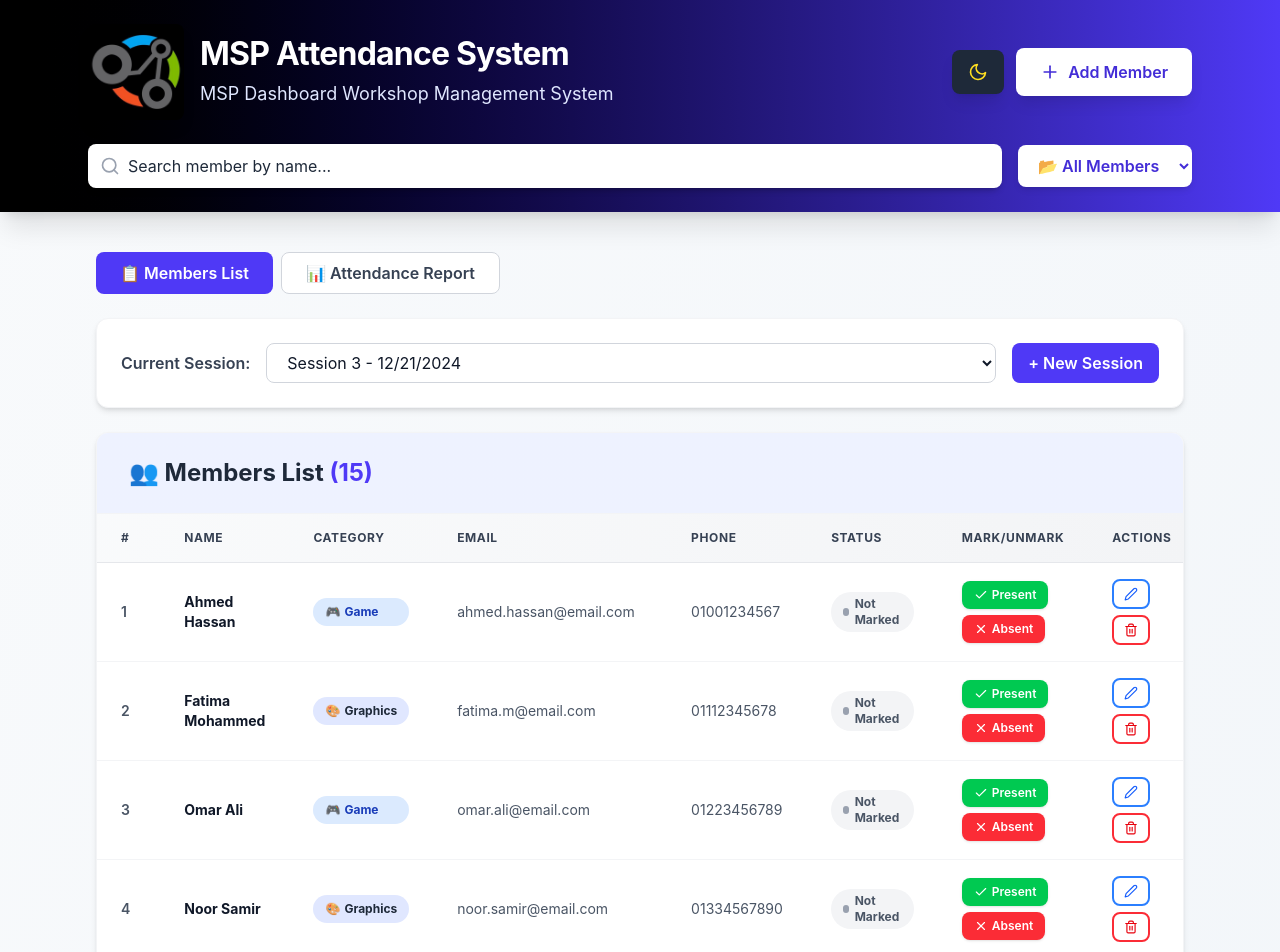
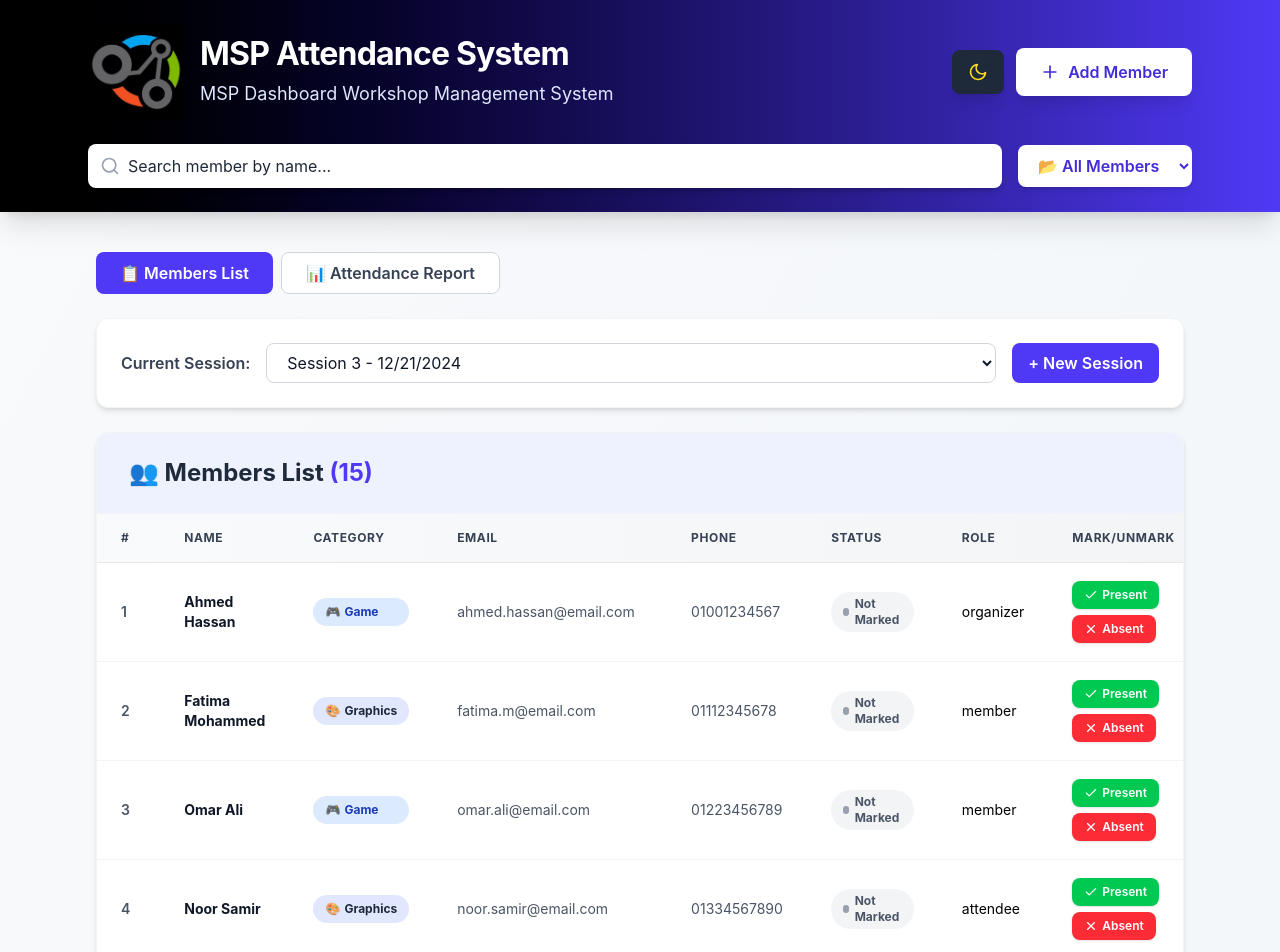
Before and after one commit to JoeRagheb29/MSP_Attendance_Dashboard, a React (Vite) app: page / in a window 1280 px wide. Shown: the top 952 px of the page. Built offline with nearby package versions, Linux system fonts and the light colour scheme.

Commit message:
add role feature in the member properties

```diff
--- a/src/App.tsx
+++ b/src/App.tsx
@@ -85,7 +85,7 @@ function App() {
       id: Math.max(...members.map(m => m.id), 0) + 1,
       createdAt: new Date().toISOString()
     }
-    setMembers([...members, member])
+    setMembers([member , ...members])
     handleCloseModal()
   }
 
--- a/src/components/AddMember.tsx
+++ b/src/components/AddMember.tsx
@@ -1,6 +1,6 @@
 import { useState } from "react";
 import { FiX, FiSave } from "react-icons/fi";
-import type { Member, Category } from "../types";
+import type { Member } from "../types";
 
 interface AddMemberProps {
   onClose: () => void;
@@ -18,9 +18,10 @@ export const AddMember = ({
 }: AddMemberProps) => {
   const [formData, setFormData] = useState({
     name: editingMember?.name || "",
-    category: (editingMember?.category || "game") as Category,
+    category: editingMember?.category || "game",
     email: editingMember?.email || "",
     phone: editingMember?.phone || "",
+    role: editingMember?.role || 'attendee',
   });
   const [loading, setLoading] = useState(false);
   const [error, setError] = useState("");
@@ -165,6 +166,30 @@ export const AddMember = ({
             />
           </div>
 
+          {/* Role Input */}
+          <div className="mb-7">
+            <label
+              htmlFor="phone"
+              className="block text-sm font-bold text-gray-800 mb-2 uppercase tracking-wide"
+            >
+              Role:
+            </label>
+            <select
+              title="Select role"
+              id="role"
+              name="role"
+              value={formData.role}
+              onChange={handleChange}
+              disabled={loading}
+              required
+              className="w-full px-4 py-2.5 border border-gray-300 rounded-lg focus:outline-none focus:ring-2 focus:ring-indigo-500 focus:border-transparent disabled:bg-gray-100 transition-all shadow-sm hover:shadow-md"
+            >
+              <option value="attendee">Attendee</option>
+              <option value="member">Member</option>
+              <option value="organizer">Organizer</option>
+            </select>
+          </div>
+
           {/* Action Buttons */}
           <div className="flex gap-3">
             <button
--- a/src/components/AttendanceReport.tsx
+++ b/src/components/AttendanceReport.tsx
@@ -69,7 +69,7 @@ export const AttendanceReport = ({
               <th className={`px-6 py-4 text-left text-xs font-bold uppercase tracking-wider ${isDarkMode ? 'text-gray-300' : 'text-gray-700'}`}>#</th>
               <th className={`px-6 py-4 text-left text-xs font-bold uppercase tracking-wider ${isDarkMode ? 'text-gray-300' : 'text-gray-700'}`}>Name</th>
               <th className={`px-6 py-4 text-left text-xs font-bold uppercase tracking-wider ${isDarkMode ? 'text-gray-300' : 'text-gray-700'}`}>Category</th>
-              <th className={`px-6 py-4 text-left text-xs font-bold uppercase tracking-wider ${isDarkMode ? 'text-gray-300' : 'text-gray-700'}`}>Email</th>
+              <th className={`px-6 py-4 text-left text-xs font-bold uppercase tracking-wider ${isDarkMode ? 'text-gray-300' : 'text-gray-700'}`}>Role</th>
               <th className={`px-6 py-4 text-left text-xs font-bold uppercase tracking-wider ${isDarkMode ? 'text-gray-300' : 'text-gray-700'}`}>Present</th>
               <th className={`px-6 py-4 text-left text-xs font-bold uppercase tracking-wider ${isDarkMode ? 'text-gray-300' : 'text-gray-700'}`}>Absent</th>
               <th className={`px-6 py-4 text-left text-xs font-bold uppercase tracking-wider ${isDarkMode ? 'text-gray-300' : 'text-gray-700'}`}>Not Marked</th>
@@ -106,7 +106,7 @@ export const AttendanceReport = ({
                       )}
                     </span>
                   </td>
-                  <td className={`px-6 py-4 text-sm ${isDarkMode ? 'text-gray-400' : 'text-gray-600'}`}>{member.email || '—'}</td>
+                  <td className={`px-6 py-4 text-sm ${isDarkMode ? 'text-gray-400' : 'text-gray-600'}`}>{member.role || '—'}</td>
                   <td className="px-6 py-4">
                     <span className="inline-flex items-center px-3 py-1 rounded-full text-xs font-bold gap-1.5 bg-green-100 text-green-800">
                       <span className="inline-block w-2 h-2 rounded-full bg-green-600"></span>
--- a/src/components/MemberList.tsx
+++ b/src/components/MemberList.tsx
@@ -51,6 +51,7 @@ export const MemberList = ({
               <th className={`px-6 py-4 text-left text-xs font-bold uppercase tracking-wider ${isDarkMode ? 'text-gray-300' : 'text-gray-700'}`}>Email</th>
               <th className={`px-6 py-4 text-left text-xs font-bold uppercase tracking-wider ${isDarkMode ? 'text-gray-300' : 'text-gray-700'}`}>Phone</th>
               <th className={`px-6 py-4 text-left text-xs font-bold uppercase tracking-wider ${isDarkMode ? 'text-gray-300' : 'text-gray-700'}`}>Status</th>
+              <th className={`px-6 py-4 text-left text-xs font-bold uppercase tracking-wider ${isDarkMode ? 'text-gray-300' : 'text-gray-700'}`}>Role</th>
               <th className={`px-6 py-4 text-left text-xs font-bold uppercase tracking-wider ${isDarkMode ? 'text-gray-300' : 'text-gray-700'}`}>Mark/Unmark</th>
               <th className={`px-6 py-4 text-left text-xs font-bold uppercase tracking-wider ${isDarkMode ? 'text-gray-300' : 'text-gray-700'}`}>Actions</th>
             </tr>
@@ -98,6 +99,7 @@ export const MemberList = ({
                     </span>
                   )}
                 </td>
+                <td className={`px-6 py-4 text-sm ${isDarkMode ? 'text-gray-400' : 'text-gray600'}`}>{member.role || '—'}</td>
                 <td className="px-6 py-4">
                   <div className="flex items-center gap-1.5 flex-wrap">
                     <button
--- a/src/data/mockData.ts
+++ b/src/data/mockData.ts
@@ -6,6 +6,7 @@ export function getMockMembers(): Member[] {
       id: 1,
       name: 'Ahmed Hassan',
       category: 'game',
+      role: 'organizer',
       email: 'ahmed.hassan@email.com',
       phone: '01001234567',
       createdAt: new Date('2024-11-05').toISOString(),
@@ -14,6 +15,7 @@ export function getMockMembers(): Member[] {
       id: 2,
       name: 'Fatima Mohammed',
       category: 'graphics',
+      role: 'member',
       email: 'fatima.m@email.com',
       phone: '01112345678',
       createdAt: new Date('2024-11-08').toISOString(),
@@ -22,6 +24,7 @@ export function getMockMembers(): Member[] {
       id: 3,
       name: 'Omar Ali',
       category: 'game',
+      role: 'member',
       email: 'omar.ali@email.com',
       phone: '01223456789',
       createdAt: new Date('2024-11-10').toISOString(),
@@ -30,6 +33,7 @@ export function getMockMembers(): Member[] {
       id: 4,
       name: 'Noor Samir',
       category: 'graphics',
+      role: 'attendee',
       email: 'noor.samir@email.com',
       phone: '01334567890',
       createdAt: new Date('2024-11-12').toISOString(),
@@ -38,6 +42,7 @@ export function getMockMembers(): Member[] {
       id: 5,
       name: 'Karim Youssef',
       category: 'game',
+      role: 'member',
       email: 'karim.y@email.com',
       phone: '01445678901',
       createdAt: new Date('2024-11-15').toISOString(),
@@ -46,6 +51,7 @@ export function getMockMembers(): Member[] {
       id: 6,
       name: 'Sara Khalil',
       category: 'graphics',
+      role: 'attendee',
       email: 'sara.khalil@email.com',
       phone: '01556789012',
       createdAt: new Date('2024-11-18').toISOString(),
@@ -54,6 +60,7 @@ export function getMockMembers(): Member[] {
       id: 7,
       name: 'Hassan Mahdi',
       category: 'game',
+      role: 'member',
       email: 'hassan.mahdi@email.com',
       phone: '01667890123',
       createdAt: new Date('2024-11-20').toISOString(),
@@ -62,6 +69,7 @@ export function getMockMembers(): Member[] {
       id: 8,
       name: 'Mona Farah',
       category: 'graphics',
+      role: 'organizer',
       email: 'mona.farah@email.com',
       phone: '01778901234',
       createdAt: new Date('2024-11-22').toISOString(),
@@ -70,6 +78,7 @@ export function getMockMembers(): Member[] {
       id: 9,
       name: 'Bilal Rashid',
       category: 'game',
+      role: 'attendee',
       email: 'bilal.rashid@email.com',
       phone: '01889012345',
       createdAt: new Date('2024-12-01').toISOString(),
@@ -78,6 +87,7 @@ export function getMockMembers(): Member[] {
       id: 10,
       name: 'Layla Hassan',
       category: 'graphics',
+      role: 'member',
       email: 'layla.hassan@email.com',
       phone: '01990123456',
       createdAt: new Date('2024-12-03').toISOString(),
@@ -86,6 +96,7 @@ export function getMockMembers(): Member[] {
       id: 11,
       name: 'Salim Adel',
       category: 'game',
+      role: 'attendee',
       email: 'salim.adel@email.com',
       phone: '01001234568',
       createdAt: new Date('2024-12-05').toISOString(),
@@ -94,6 +105,7 @@ export function getMockMembers(): Member[] {
       id: 12,
       name: 'Amira Nasif',
       category: 'graphics',
+      role: 'member',
       email: 'amira.nasif@email.com',
       phone: '01112345679',
       createdAt: new Date('2024-12-07').toISOString(),
@@ -102,6 +114,7 @@ export function getMockMembers(): Member[] {
       id: 13,
       name: 'Youssef Ibrahim',
       category: 'game',
+      role: 'organizer',
       email: 'youssef.ibrahim@email.com',
       phone: '01223456790',
       createdAt: new Date('2024-12-09').toISOString(),
@@ -110,6 +123,7 @@ export function getMockMembers(): Member[] {
       id: 14,
       name: 'Dina Kamal',
       category: 'graphics',
+      role: 'attendee',
       email: 'dina.kamal@email.com',
       phone: '01334567891',
       createdAt: new Date('2024-12-11').toISOString(),
@@ -118,6 +132,7 @@ export function getMockMembers(): Member[] {
       id: 15,
       name: 'Marwan Taha',
       category: 'game',
+      role: 'member',
       email: 'marwan.taha@email.com',
       phone: '01445678902',
       createdAt: new Date('2024-12-13').toISOString(),
--- a/src/types/index.ts
+++ b/src/types/index.ts
@@ -1,10 +1,11 @@
 export type Category = 'game' | 'graphics';
 export type AttendanceStatus = 'present' | 'absent';
-
+export type Role = 'attendee' | 'member' | 'organizer';
 export interface Member {
   id: number;
   name: string;
   category: Category;
+  role: Role;
   email?: string;
   phone?: string;
   createdAt: string;
```
